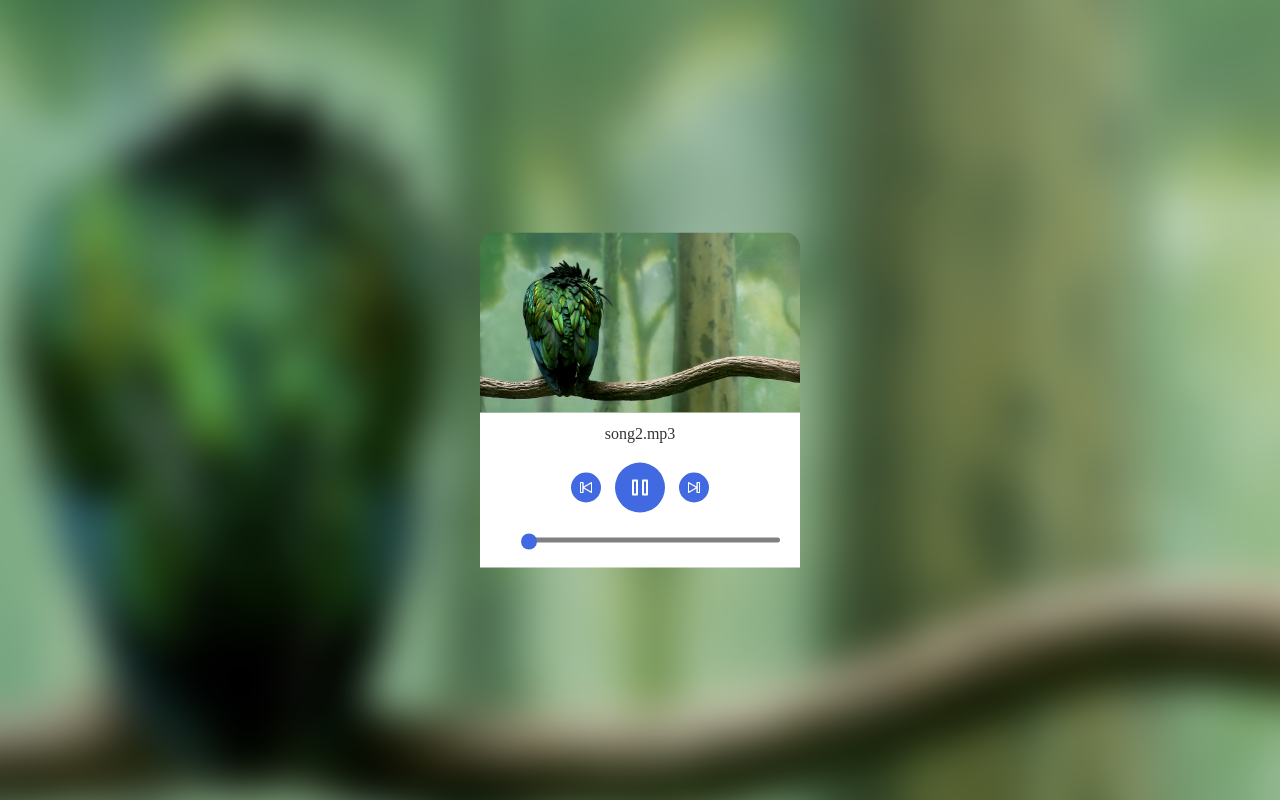
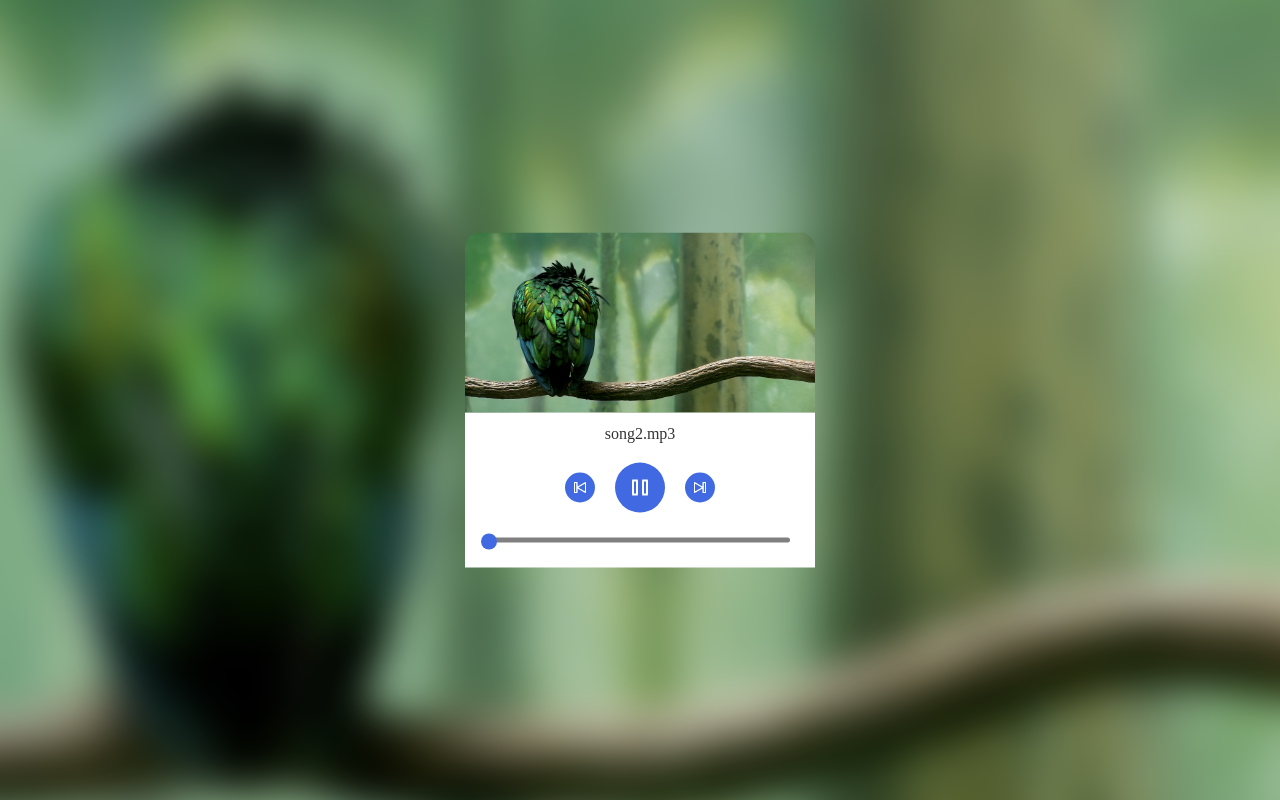
Before and after one commit to SathishSaminathan/HTML-Audio-Player, a plain HTML site: page index.html in a window 1280 px wide. Drawn offline with Linux system fonts and the light colour scheme.

Commit message:
bug_fixes

```diff
--- a/styles.scss
+++ b/styles.scss
@@ -1,6 +1,8 @@
 body {
   margin: 0;
   padding: 0;
+  box-sizing: border-box;
+  width: 100%;
 }
 
 .background {
@@ -20,7 +22,7 @@ body {
 
 .playerContainer {
   position: absolute;
-  width: 25%;
+  width: 350px;
   top: 50%;
   left: 50%;
   transform: translate(-50%, -50%);
@@ -86,11 +88,11 @@ body {
       }
     }
     #seekBar {
-      width: 250px;
+      width: 100%;
       height: 5px;
       background-color: grey;
       display: flex;
-      margin-left: 25px;
+      // margin-left: 25px;
       border-radius: 50px;
       cursor: pointer;
       #fill{
```
Also changed, not shown: styles.css, 1 other file.
